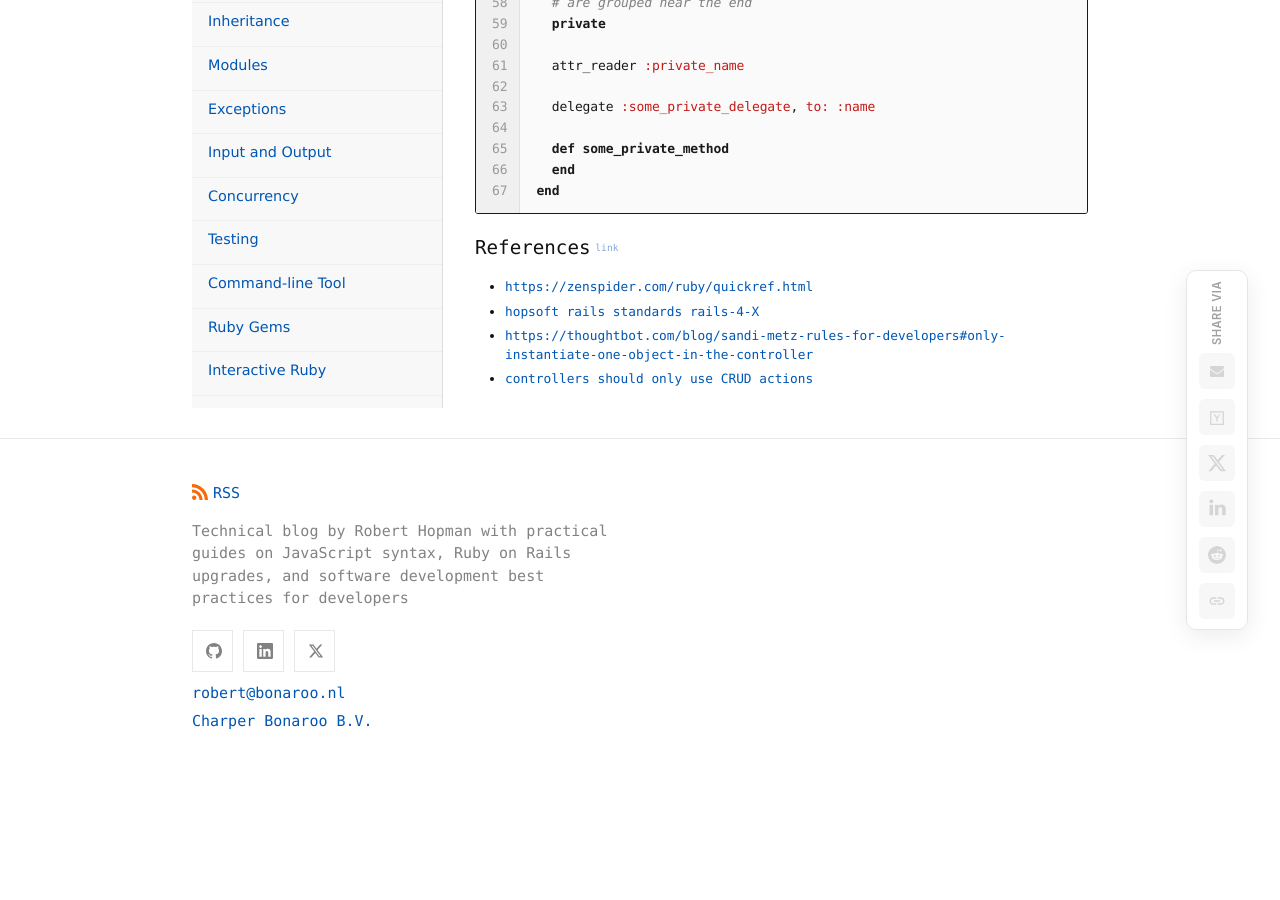
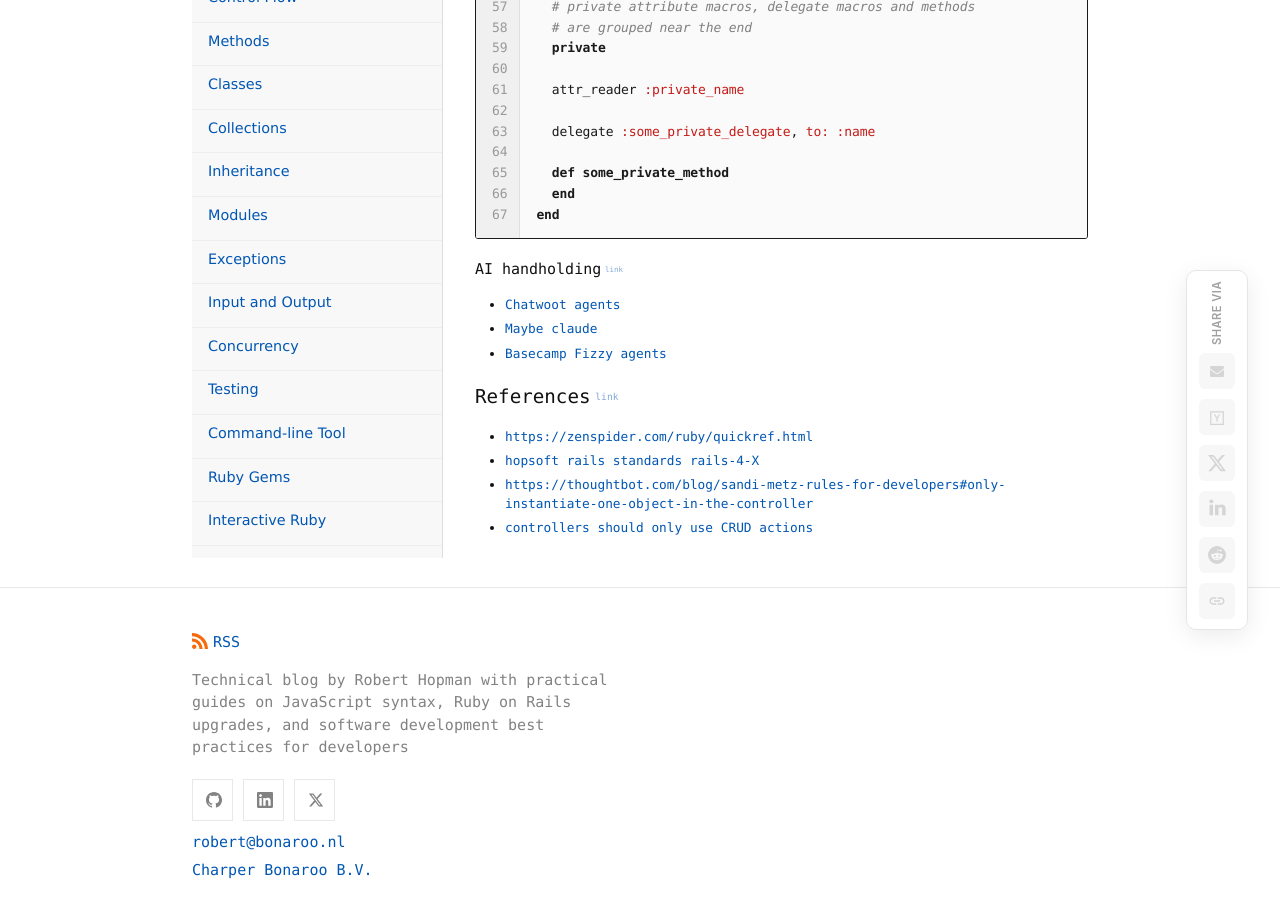
Before and after one commit to roberthopman/roberthopman.github.io, a Jekyll site: the page built from ruby-syntax.md, in a window 1280 px wide and 900 px high, scrolled down 70640 px. Built offline with Jekyll 4.4.1, drawn with Linux system fonts in a browser that asks for light colours; comment, search, counter and statistics services are not loaded; before the commit the page ends 71437 px from its top, so only the background shows below that; some of the changed text lies outside the part shown.

Commit message:
Feat: Add agents.md

````diff
--- a/ruby-syntax.md
+++ b/ruby-syntax.md
@@ -2683,6 +2683,7 @@
 
 ### Style Resources
 
+- [basecamp fizzy styleguide](https://github.com/basecamp/fizzy/blob/main/STYLE.md)
 - [cookpad ruby styleguide](https://github.com/cookpad/styleguide/blob/master/ruby.en.md)
 - [cookpad global style guides: ruby](https://github.com/cookpad/global-style-guides/blob/main/ruby/README.md)
 - [cookpad global style guides: rails](https://github.com/cookpad/global-style-guides/blob/main/rails/README.md)
@@ -3008,6 +3009,12 @@
 end
 ```
 
+### AI handholding
+
+- [Chatwoot agents](https://github.com/chatwoot/chatwoot/blob/develop/AGENTS.md)
+- [Maybe claude](https://github.com/maybe-finance/maybe/blob/main/CLAUDE.md)
+- [Basecamp Fizzy agents](https://github.com/basecamp/fizzy/blob/main/AGENTS.md)
+
 ## References
 
 - [https://zenspider.com/ruby/quickref.html](https://zenspider.com/ruby/quickref.html)
````
